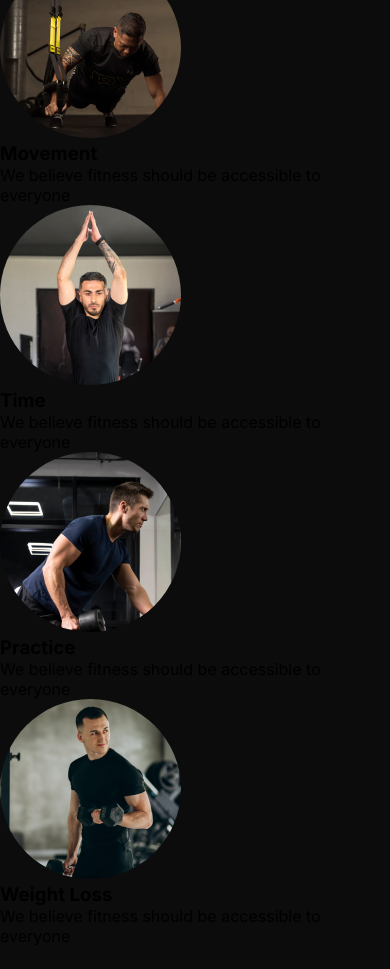
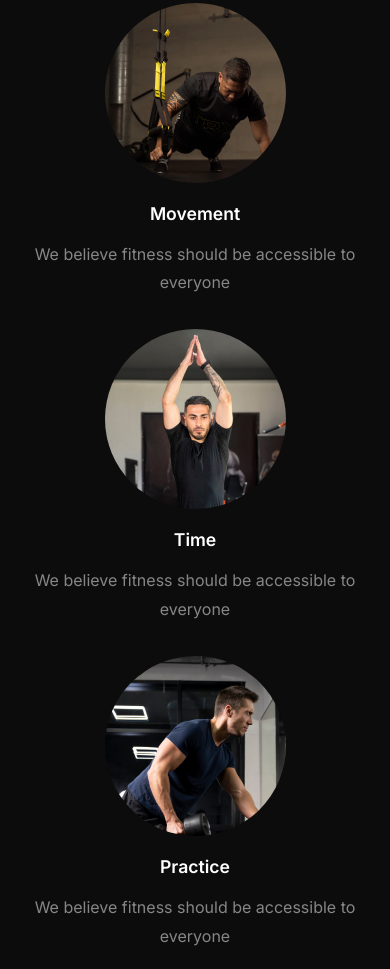
Before and after one commit to farhan-97-web/versatile-ui, a plain HTML site: page index.html in a window 390 px wide. Shown: the part 1085-2054 px from the top of the page. Before the commit the page ends 2031 px from the top, so only its background shows below. Drawn offline with Linux system fonts and the light colour scheme.

Commit message:
responsive habbit section added

```diff
--- a/index.html
+++ b/index.html
@@ -70,25 +70,25 @@
             <p class="section-description-lg section-description-mb">We believe fitness should be accessible to everyone, everywhere, regardless of income or access to a gym.</p>
         </div>
         <div class="circle-img-parent">
-            <div>
+            <div class="card">
                 <img class="circle" src="images/cir1.png" alt="">
                 <h3 class="cir-heading">Movement</h3>
-                <p>We believe fitness should be accessible to everyone</p>
+                <p class="section-description-lg">We believe fitness should be accessible to everyone</p>
             </div>
-            <div>
+            <div class="card">
                 <img class="circle" src="images/cir2.png" alt="">
                 <h3 class="cir-heading">Time</h3>
-                <p>We believe fitness should be accessible to everyone</p>
+                <p class="section-description-lg">We believe fitness should be accessible to everyone</p>
             </div>
-            <div>
+            <div class="card">
                 <img class="circle" src="images/cir3.png" alt="">
                 <h3 class="cir-heading">Practice</h3>
-                <p>We believe fitness should be accessible to everyone</p>
+                <p class="section-description-lg">We believe fitness should be accessible to everyone</p>
             </div>
-            <div>
+            <div class="card">
                 <img class="circle" src="images/cir4.png" alt="">
                 <h3 class="cir-heading">Weight Loss</h3>
-                <p>We believe fitness should be accessible to everyone</p>
+                <p class="section-description-lg">We believe fitness should be accessible to everyone</p>
             </div>
 
 
--- a/style.css
+++ b/style.css
@@ -163,6 +163,24 @@ ul>li {
     .circle{
         border-radius: 100%;
     }
+    .card{
+        text-align: center;
+        margin: 1rem 2rem;
+
+    }
+    .cir-heading{
+        font-size: 1.1rem;
+        font-weight: 600;
+        color: rgb(255, 255, 255);
+        padding: 1rem 0;
+    }
+    .section-description-lg{
+        color: rgba(255, 255, 255, 0.5);
+        font-size: 1rem;
+        font-weight: 400;
+        line-height: 1.8rem;
+        padding-bottom: 1rem;
+    }
 }
 
 @media screen and (min-width: 1200px) {
@@ -318,6 +336,25 @@ ul>li {
     .centered-content-lg{
         text-align: center;
     }
+    .circle{
+        border-radius: 100%;
+    }
+    .card{
+        text-align: center;
+        margin: 1rem 2rem;
+
+    }
+    .circle-img-parent{
+        display: flex;
+        padding: 2rem 10rem;
+
+    }
+    .cir-heading{
+        font-size: 1.1rem;
+        font-weight: 600;
+        color: rgb(255, 255, 255);
+        padding: 1rem 0;
+    }
 
 
 
```
